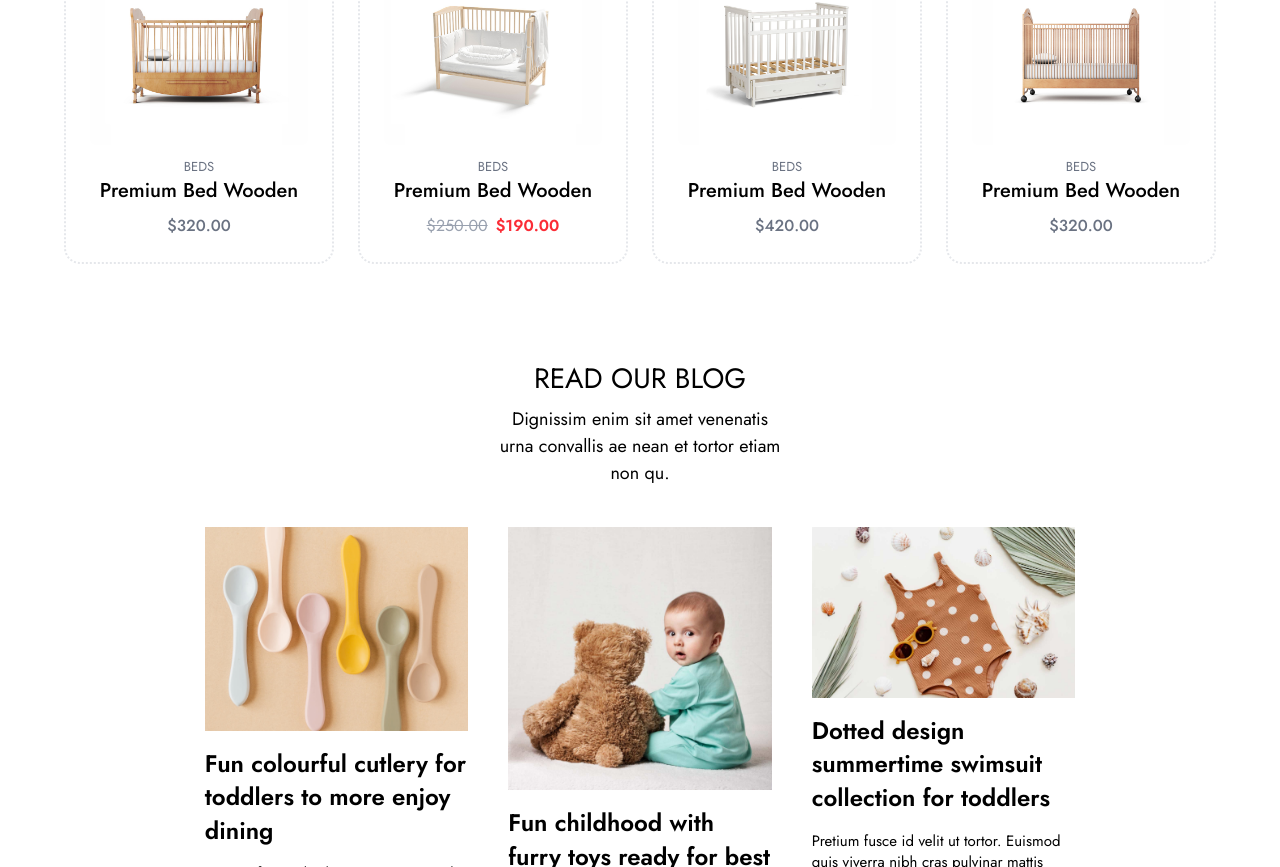
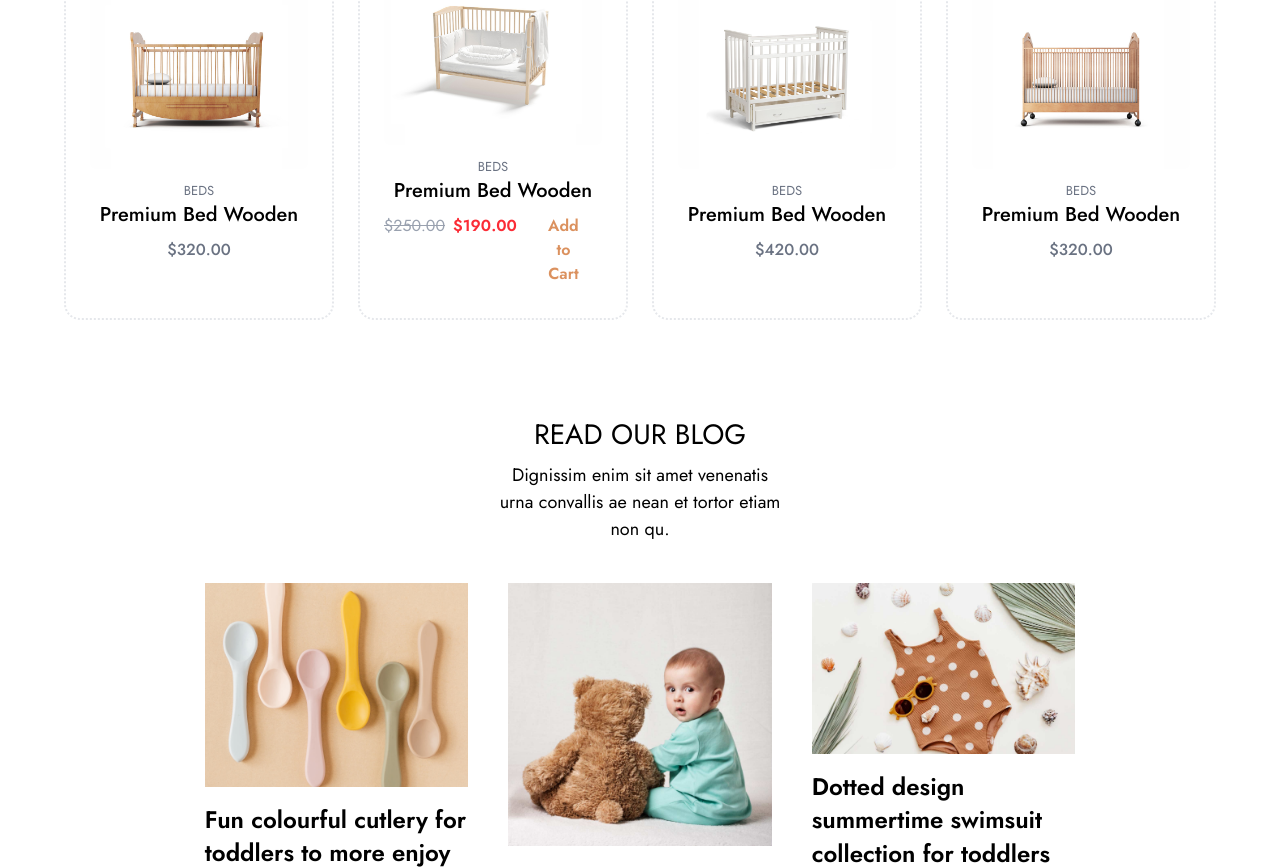
Before and after one commit to DhrubaDC1/playgrow-theme-react, a React (Vite) app: page / in a window 1280 px wide. Shown: the part 1033-1900 px from the top of the page. Built offline with nearby package versions, Linux system fonts and the light colour scheme.

Commit message:
ui: add to card button

```diff
--- a/src/components/cribs.jsx
+++ b/src/components/cribs.jsx
@@ -53,21 +53,76 @@ const Cribs = () => {
             <p className="text-[13px] text-gray-500 mt-3">{crib.category}</p>
             <p className="text-[20px] font-medium">{crib.title}</p>
 
-            {/* Price Display */}
+            {/* Price Display or Add to Cart Button on Hover */}
+            <div className="flex flex-row gap-2">
               {crib.discountedPrice ? (
-              <div className="flex flex-row gap-2">
-                <p className="text-[16px] pt-2 text-gray-400 line-through">
+                <>
+                  <div
+                    className="flex flex-row gap-2"
+                    id={`priceDiv-${index}`}
+                    onMouseEnter={() => {
+                      document.getElementById(
+                        `cartButton-${index}`
+                      ).style.display = "flex";
+                      document.getElementById(
+                        `priceDiv-${index}`
+                      ).style.display = "none";
+                    }}
+                  >
+                    <p className="text-[16px] pt-2 text-gray-400 line-through py-2">
                       {crib.originalPrice}
                     </p>
-                <p className="text-[16px] pt-2 text-red-500 font-semibold">
+                    <p className="text-[16px] pt-2 text-red-500 font-semibold py-2">
                       {crib.discountedPrice}
                     </p>
                   </div>
+                  <button
+                    id={`cartButton-${index}`}
+                    className="text-[16px] text-[#DB915E] font-semibold py-2 px-4 transition-all cursor-pointer"
+                    onMouseOut={() => {
+                      document.getElementById(
+                        `cartButton-${index}`
+                      ).style.display = "none";
+                      document.getElementById(
+                        `priceDiv-${index}`
+                      ).style.display = "flex";
+                    }}
+                  >
+                    Add to Cart
+                  </button>
+                </>
               ) : (
-              <p className="text-[16px] pt-2 text-gray-500 font-medium">
+                <>
+                  <p
+                    className="text-[16px] pt-2 text-gray-500 font-medium py-2"
+                    id={`price-${index}`}
+                    onMouseEnter={() => {
+                      document.getElementById(
+                        `cartButton-${index}`
+                      ).style.display = "block";
+                      document.getElementById(`price-${index}`).style.display =
+                        "none";
+                    }}
+                  >
                     {crib.price}
                   </p>
+                  <button
+                    id={`cartButton-${index}`}
+                    style={{ display: "none" }}
+                    onMouseOut={() => {
+                      document.getElementById(
+                        `cartButton-${index}`
+                      ).style.display = "none";
+                      document.getElementById(`price-${index}`).style.display =
+                        "block";
+                    }}
+                    className="text-[16px] text-[#DB915E] font-semibold py-2 px-4 transition-all cursor-pointer"
+                  >
+                    Add to Cart
+                  </button>
+                </>
               )}
+            </div>
           </div>
         ))}
       </div>
--- a/src/components/newArrival.jsx
+++ b/src/components/newArrival.jsx
@@ -61,20 +61,75 @@ const NewArrival = () => {
             </p>
 
             {/* Price Display */}
-            <div className="flex flex-row gap-2 mt-2">
-              {item.discountedPrice && item.originalPrice ? (
+            <div className="flex flex-row gap-2">
+              {item.discountedPrice ? (
                 <>
-                  <p className="text-[16px] text-gray-400 line-through">
+                  <div
+                    className="flex flex-row gap-2"
+                    id={`priceDivNew-${index}`}
+                    onMouseEnter={() => {
+                      document.getElementById(
+                        `cartButtonNew-${index}`
+                      ).style.display = "flex";
+                      document.getElementById(
+                        `priceDivNew-${index}`
+                      ).style.display = "none";
+                    }}
+                  >
+                    <p className="text-[16px] pt-2 text-gray-400 line-through py-2">
                       {item.originalPrice}
                     </p>
-                  <p className="text-[16px] font-semibold text-red-500">
+                    <p className="text-[16px] pt-2 text-red-500 font-semibold py-2">
                       {item.discountedPrice}
                     </p>
+                  </div>
+                  <button
+                    id={`cartButtonNew-${index}`}
+                    className="text-[16px] text-[#DB915E] font-semibold py-2 px-4 transition-all cursor-pointer"
+                    onMouseOut={() => {
+                      document.getElementById(
+                        `cartButtonNew-${index}`
+                      ).style.display = "none";
+                      document.getElementById(
+                        `priceDivNew-${index}`
+                      ).style.display = "flex";
+                    }}
+                  >
+                    Add to Cart
+                  </button>
                 </>
               ) : (
-                <p className="text-[16px] font-semibold text-gray-700">
+                <>
+                  <p
+                    className="text-[16px] pt-2 text-gray-500 font-medium py-2"
+                    id={`priceNew-${index}`}
+                    onMouseEnter={() => {
+                      document.getElementById(
+                        `cartButtonNew-${index}`
+                      ).style.display = "block";
+                      document.getElementById(
+                        `priceNew-${index}`
+                      ).style.display = "none";
+                    }}
+                  >
                     {item.price}
                   </p>
+                  <button
+                    id={`cartButtonNew-${index}`}
+                    style={{ display: "none" }}
+                    onMouseOut={() => {
+                      document.getElementById(
+                        `cartButtonNew-${index}`
+                      ).style.display = "none";
+                      document.getElementById(
+                        `priceNew-${index}`
+                      ).style.display = "block";
+                    }}
+                    className="text-[16px] text-[#DB915E] font-semibold py-2 px-4 transition-all cursor-pointer"
+                  >
+                    Add to Cart
+                  </button>
+                </>
               )}
             </div>
           </div>
```
Lines whose indentation alone changed are shown as unchanged.
